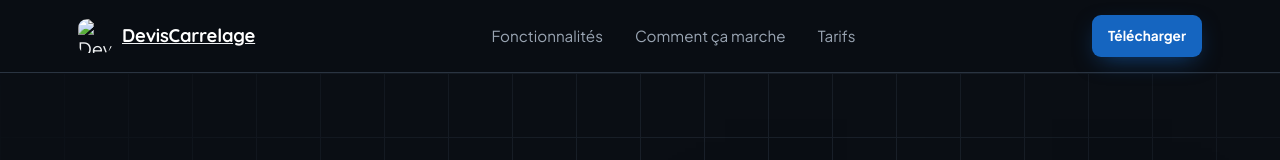
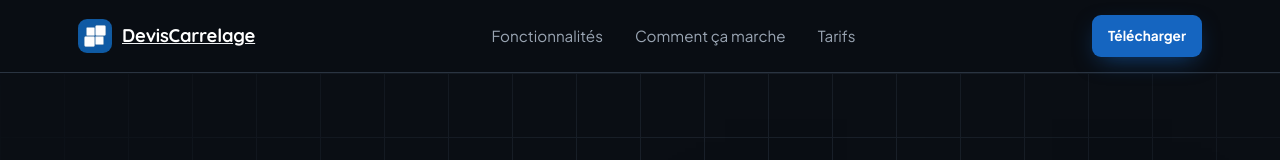
Before and after one commit to Draymondo/deviscarrelage-site, a plain HTML site: page index.html in a window 1280 px wide. Shown: the top 160 px of the page. Drawn offline with Linux system fonts and the light colour scheme.

Commit message:
Replace icon image with apple-touch-icon

```diff
--- a/index.html
+++ b/index.html
@@ -51,7 +51,7 @@
 <header>
   <nav class="wrap">
     <a href="#top" class="brand">
-      <img src="assets/icon.png" alt="DevisCarrelage">
+      <img src="assets/apple-touch-icon.png" alt="DevisCarrelage" width="34" height="34">
       <span class="display" style="font-weight:700;">DevisCarrelage</span>
     </a>
     <div class="navlinks">
```
